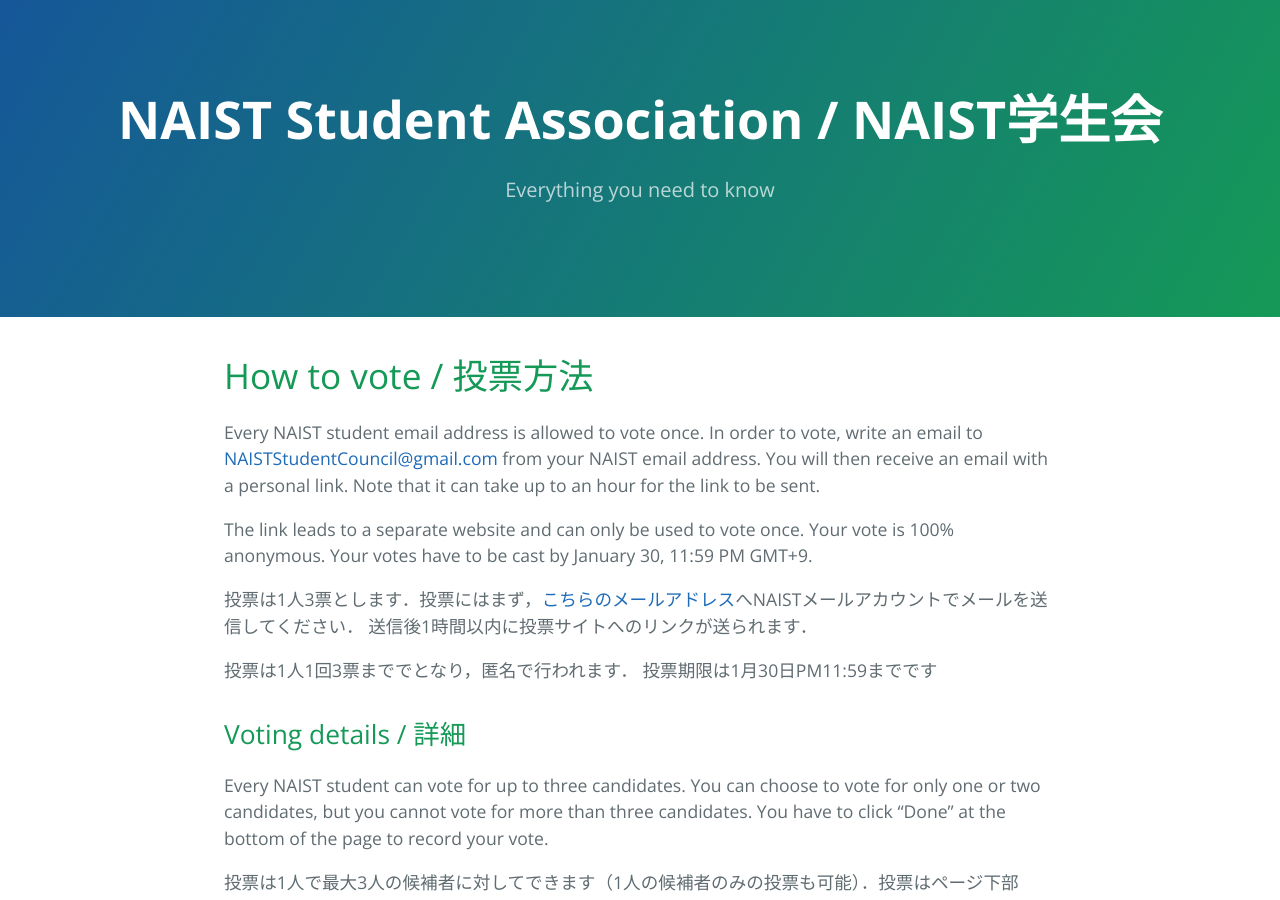
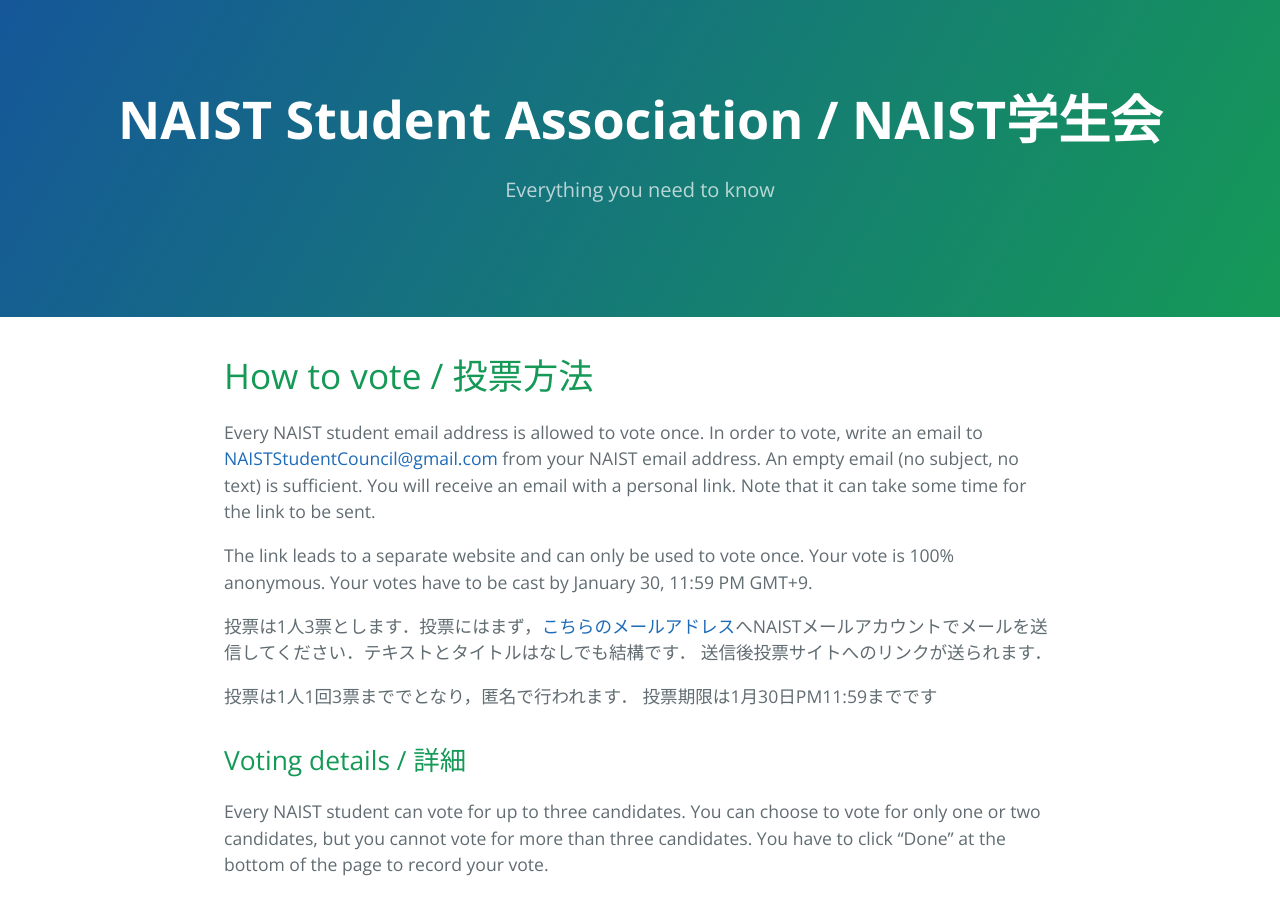
Before and after one commit to felixvd/naist-gsk, a Jekyll site: the page built from voting.md, in a window 1280 px wide and 900 px high. Built offline with Jekyll 4.4.1, drawn with Linux system fonts in a browser that asks for light colours; our own code applies the rules of GitHub Pages for plain Markdown files.

Commit message:
Clarifications

```diff
--- a/voting.md
+++ b/voting.md
@@ -4,12 +4,12 @@ layout: default
 
 # How to vote / 投票方法
 
-Every NAIST student email address is allowed to vote once. In order to vote, write an email to [NAISTStudentCouncil@gmail.com](mailto:NAISTStudentCouncil@gmail.com) from your NAIST email address. You will then receive an email with a personal link. Note that it can take up to an hour for the link to be sent.
+Every NAIST student email address is allowed to vote once. In order to vote, write an email to [NAISTStudentCouncil@gmail.com](mailto:NAISTStudentCouncil@gmail.com) from your NAIST email address. An empty email (no subject, no text) is sufficient. You will receive an email with a personal link. Note that it can take some time for the link to be sent.
 
 The link leads to a separate website and can only be used to vote once. Your vote is 100% anonymous. Your votes have to be cast by January 30, 11:59 PM GMT+9.
 
-投票は1人3票とします．投票にはまず，[こちらのメールアドレス](mailto:NAISTStudentCouncil@gmail.com)へNAISTメールアカウントでメールを送信してください．
-送信後1時間以内に投票サイトへのリンクが送られます．
+投票は1人3票とします．投票にはまず，[こちらのメールアドレス](mailto:NAISTStudentCouncil@gmail.com)へNAISTメールアカウントでメールを送信してください．テキストとタイトルはなしでも結構です．
+送信後投票サイトへのリンクが送られます．
 
 投票は1人1回3票まででとなり，匿名で行われます．
 投票期限は1月30日PM11:59までです
```
Also changed, not shown: index.md (+1 -1 lines).
